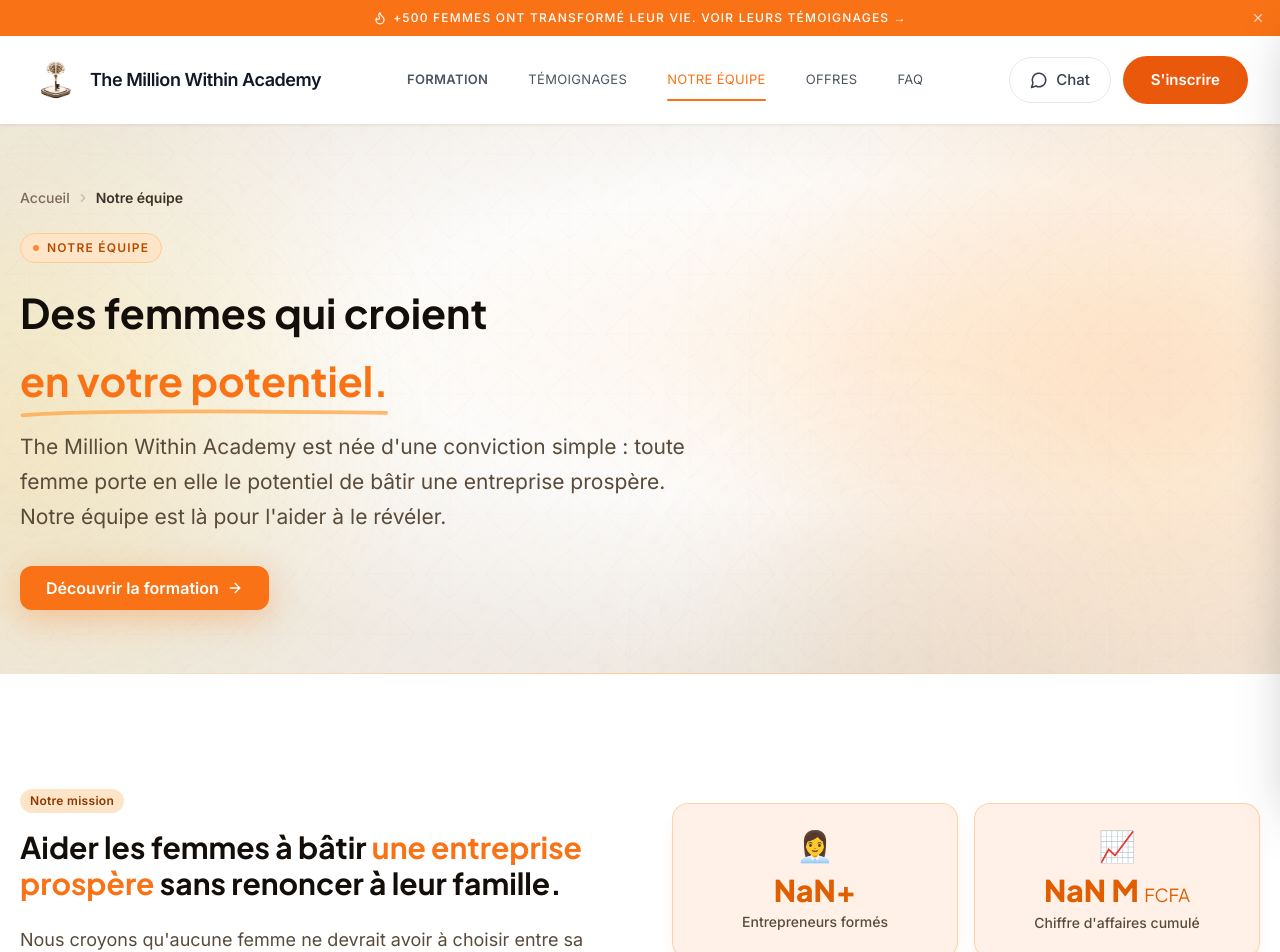
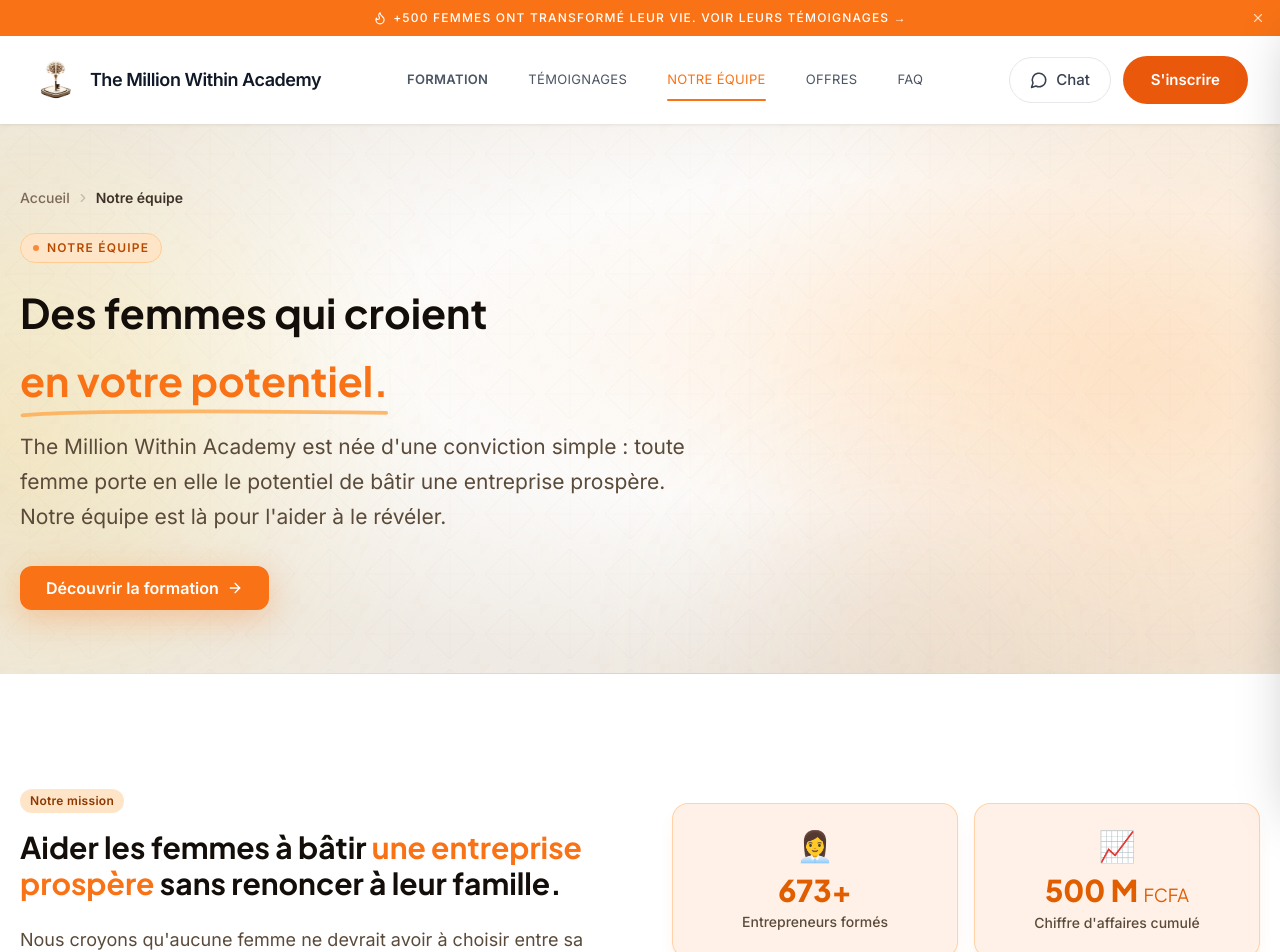
Before and after one commit to CONNECTWEBSN/themillionwithin, a Next.js app: page /equipe in a window 1280 px wide. Shown: the top 952 px of the page. Built offline with nearby package versions, Linux system fonts and the light colour scheme.

Commit message:
fix animated counter fully compatible

```diff
--- a/components/ui/AnimatedCounter.tsx
+++ b/components/ui/AnimatedCounter.tsx
@@ -3,7 +3,8 @@
 import { useEffect, useRef, useState } from 'react';
 
 interface AnimatedCounterProps {
-  end: number;
+  end?: number;
+  value?: number; // accepte aussi "value"
   duration?: number;
   suffix?: string;
   prefix?: string;
@@ -12,11 +13,15 @@
 
 export function AnimatedCounter({
   end,
+  value,
   duration = 2000,
   suffix = '',
   prefix = '',
   className = '',
 }: AnimatedCounterProps) {
+  // On prend value si elle existe, sinon end
+  const finalValue = value ?? end ?? 0;
+
   const [count, setCount] = useState(0);
   const [isVisible, setIsVisible] = useState(false);
   const ref = useRef<HTMLSpanElement>(null);
@@ -48,10 +53,10 @@
       if (!startTime) startTime = currentTime;
       const progress = Math.min((currentTime - startTime) / duration, 1);
 
-      // Easing function: easeOutExpo
-      const easeOutExpo = progress === 1 ? 1 : 1 - Math.pow(2, -10 * progress);
+      const easeOutExpo =
+        progress === 1 ? 1 : 1 - Math.pow(2, -10 * progress);
 
-      setCount(Math.floor(easeOutExpo * end));
+      setCount(Math.floor(easeOutExpo * finalValue));
 
       if (progress < 1) {
         animationFrame = requestAnimationFrame(animate);
@@ -61,11 +66,13 @@
     animationFrame = requestAnimationFrame(animate);
 
     return () => cancelAnimationFrame(animationFrame);
-  }, [isVisible, end, duration]);
+  }, [isVisible, finalValue, duration]);
 
   return (
     <span ref={ref} className={className}>
-      {prefix}{count.toLocaleString('fr-FR')}{suffix}
+      {prefix}
+      {count.toLocaleString('fr-FR')}
+      {suffix}
     </span>
   );
 }
```
